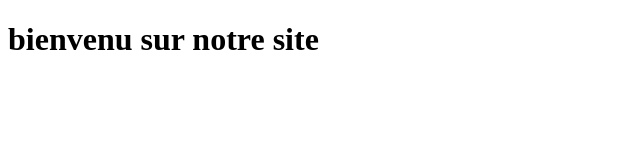
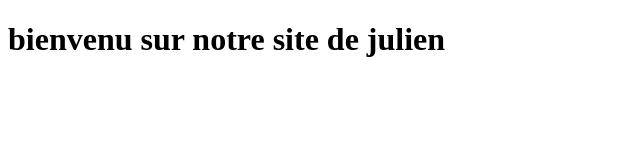
Before and after one commit to Julien-stack01/Mon-git, a plain HTML site: page index.html in a window 1280 px wide. Shown: the whole page, without its empty margins (0-640 px from the left). Drawn offline with Linux system fonts and the light colour scheme.

Commit message:
Update index.html

```diff
--- a/index.html
+++ b/index.html
@@ -6,6 +6,6 @@
     <title>Document</title>
 </head>
 <body>
-    <h1> bienvenu sur notre site</h1>
+    <h1> bienvenu sur notre site de julien</h1>
 </body>
 </html>
```
